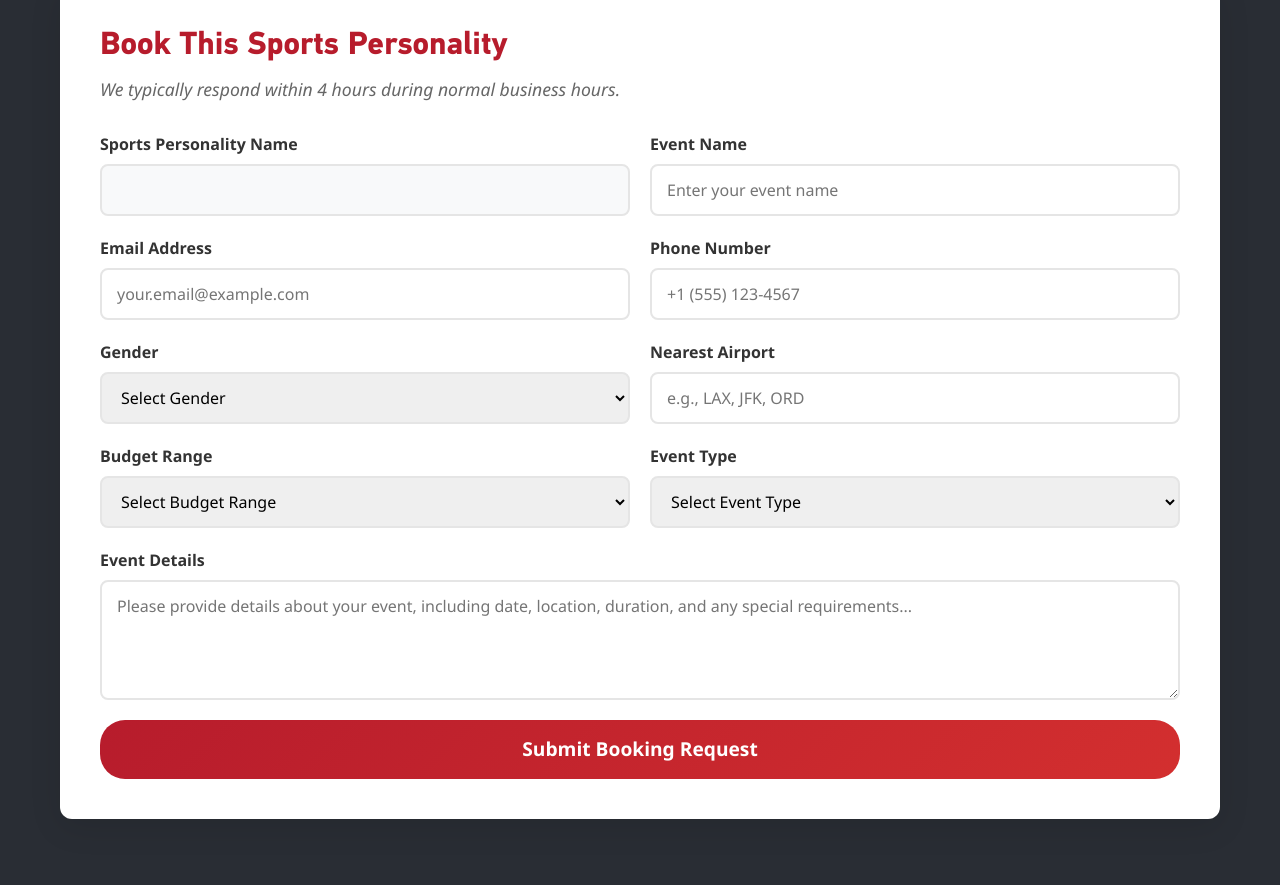
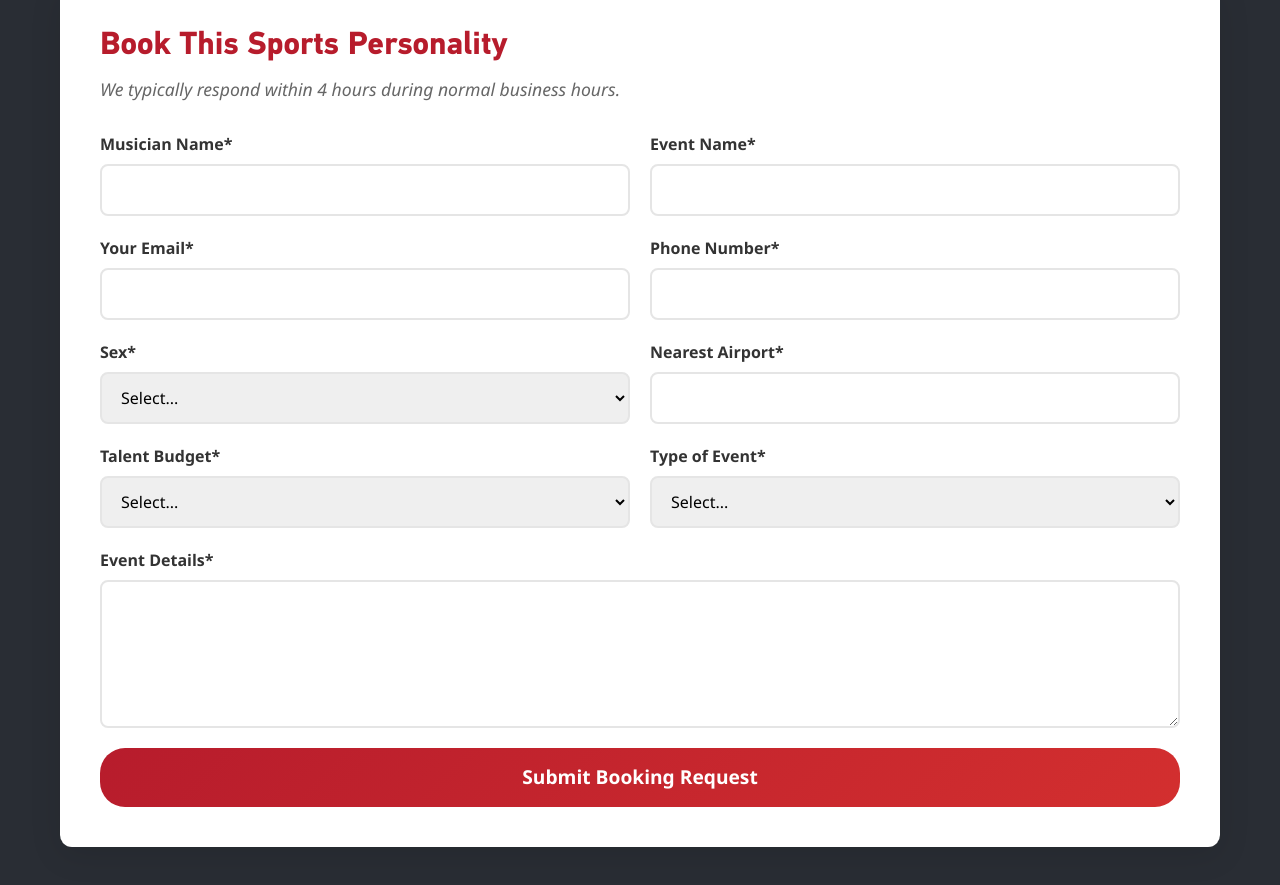
Before and after one commit to tech-monarch/CAA, a website: page sports-personalities-details.html in a window 1280 px wide. Shown: the part 683-1568 px from the top of the page. Before the commit the page ends 1542 px from the top, so only its background shows below. Drawn offline with nearby package versions, Linux system fonts and the light colour scheme; some packages are replaced by stand-ins of ours; a script that the page names is missing.

Commit message:
Shinra Tensei

```diff
--- a/sports-personalities-details.html
+++ b/sports-personalities-details.html
@@ -396,58 +396,34 @@
           We typically respond within 4 hours during normal business hours.
         </p>
 
-        <form id="booking-form" class="booking-form">
+        <form id="booking-form" class="booking-form" method="POST" action="https://formspree.io/f/mblkqlnr">
   <div class="form-row">
     <div class="form-group">
-              <label for="person-name-field">Sports Personality Name</label>
-              <input
-                type="text"
-                id="person-name-field"
-                name="personName"
-                readonly
-                style="background-color: #f8f9fa"
-              />
+      <label for="person-name-field">Musician Name*</label>
+      <input type="text" id="person-name-field" name="artistName" required readonly />
     </div>
     <div class="form-group">
-              <label for="event-name">Event Name</label>
-              <input
-                type="text"
-                id="event-name"
-                name="eventName"
-                required
-                placeholder="Enter your event name"
-              />
+      <label for="event-name">Event Name*</label>
+      <input type="text" id="event-name" name="eventName" required />
     </div>
   </div>
 
   <div class="form-row">
     <div class="form-group">
-              <label for="email">Email Address</label>
-              <input
-                type="email"
-                id="email"
-                name="email"
-                required
-                placeholder="your.email@example.com"
-              />
+      <label for="email">Your Email*</label>
+      <input type="email" id="email" name="email" required />
     </div>
     <div class="form-group">
-              <label for="phone">Phone Number</label>
-              <input
-                type="tel"
-                id="phone"
-                name="phone"
-                required
-                placeholder="+1 (555) 123-4567"
-              />
+      <label for="phone">Phone Number*</label>
+      <input type="tel" id="phone" name="phone" required />
     </div>
   </div>
 
   <div class="form-row">
     <div class="form-group">
-              <label for="sex">Gender</label>
+      <label for="sex">Sex*</label>
       <select id="sex" name="sex" required>
-                <option value="">Select Gender</option>
+        <option value="">Select...</option>
         <option value="male">Male</option>
         <option value="female">Female</option>
         <option value="other">Other</option>
@@ -455,62 +431,61 @@
       </select>
     </div>
     <div class="form-group">
-              <label for="airport">Nearest Airport</label>
-              <input
-                type="text"
-                id="airport"
-                name="airport"
-                required
-                placeholder="e.g., LAX, JFK, ORD"
-              />
+      <label for="airport">Nearest Airport*</label>
+      <input type="text" id="airport" name="airport" required />
     </div>
   </div>
 
   <div class="form-row">
     <div class="form-group">
-              <label for="budget">Budget Range</label>
+      <label for="budget">Talent Budget*</label>
       <select id="budget" name="budget" required>
-                <option value="">Select Budget Range</option>
-                <option value="under-5k">Under $5,000</option>
-                <option value="5k-10k">$5,000 - $10,000</option>
-                <option value="10k-25k">$10,000 - $25,000</option>
-                <option value="25k-50k">$25,000 - $50,000</option>
-                <option value="50k-100k">$50,000 - $100,000</option>
-                <option value="over-100k">Over $100,000</option>
+        <option value="">Select...</option>
+        <option value="5000-or-less">$5,000 or less</option>
+        <option value="5000-10000">$5,000 - $10,000</option>
+        <option value="10000-20000">$10,000 - $20,000</option>
+        <option value="20000-30000">$20,000 - $30,000</option>
+        <option value="30000-50000">$30,000 - $50,000</option>
+        <option value="50000-100000">$50,000 - $100,000</option>
+        <option value="100000-500000">$100,000 - $500,000</option>
+        <option value="500000-above">$500,000 and above</option>
       </select>
     </div>
     <div class="form-group">
-              <label for="event-type">Event Type</label>
+      <label for="event-type">Type of Event*</label>
       <select id="event-type" name="eventType" required>
-                <option value="">Select Event Type</option>
-                <option value="corporate">Corporate Event</option>
-                <option value="private-party">Private Party</option>
+        <option value="">Select...</option>
+        <option value="birthday">Birthday</option>
+        <option value="meet-and-greet">Meet and Greet</option>
+        <option value="convention">Convention/Trade Show</option>
+        <option value="cooking-demo">Cooking Demo</option>
+        <option value="endorsement">Endorsement/Spokesperson</option>
+        <option value="funeral">Funeral</option>
+        <option value="musical-performance">Musical Performance</option>
+        <option value="personal-appearance">Personal Appearance</option>
+        <option value="satellite-media">Satellite Media Tour</option>
+        <option value="speaking-engagement">Speaking Engagement</option>
+        <option value="virtual-event">Virtual Event</option>
         <option value="wedding">Wedding</option>
-                <option value="charity">Charity Event</option>
-                <option value="sports-event">Sports Event</option>
-                <option value="motivational-speaking">
-                  Motivational Speaking
-                </option>
-                <option value="endorsement">Endorsement</option>
-                <option value="other">Other</option>
       </select>
     </div>
   </div>
 
   <div class="form-group full-width">
-            <label for="event-details">Event Details</label>
-            <textarea
-              id="event-details"
-              name="eventDetails"
-              required
-              placeholder="Please provide details about your event, including date, location, duration, and any special requirements..."
-            ></textarea>
+    <label for="event-details">Event Details*</label>
+    <textarea id="event-details" name="eventDetails" rows="5" required></textarea>
   </div>
 
-          <button type="submit" class="submit-button">
-            Submit Booking Request
-          </button>
+  <!-- Hidden field to set Reply-To -->
+  <input type="hidden" name="_replyto" id="reply-to-field" value="">
+
+  <!-- Optional redirect after submit -->
+  <input type="hidden" name="_next" value="thank-you.html">
+
+  <button type="submit" class="submit-button">Submit Booking Request</button>
 </form>
+
+      <script src="https://cdn.jsdelivr.net/npm/sweetalert2@11"></script>
       </div>
     </div>
 
@@ -584,26 +559,56 @@
         }
       }
 
-      function handleFormSubmission(event) {
-        event.preventDefault();
 
-        const formData = new FormData(event.target);
-        const bookingData = Object.fromEntries(formData.entries());
-
-        console.log("Booking request submitted:", bookingData);
-
-        alert(
-          "Thank you for your booking request! We will respond within 4 hours during normal business hours."
-        );
-
-        event.target.reset();
-
+document.addEventListener("DOMContentLoaded", function () {
+  // Auto-fill actor name from query param
   const urlParams = new URLSearchParams(window.location.search);
   const personName = urlParams.get("name");
   if (personName) {
     document.getElementById("person-name-field").value = personName;
   }
+
+  const bookingForm = document.getElementById("booking-form");
+
+  bookingForm.addEventListener("submit", function (event) {
+    event.preventDefault();
+
+    // Send via AJAX to Formspree
+    const formData = new FormData(bookingForm);
+
+    fetch(bookingForm.action, {
+      method: "POST",
+      body: formData,
+      headers: { 'Accept': 'application/json' }
+    })
+    .then(response => {
+      if (response.ok) {
+        Swal.fire({
+          icon: 'success',
+          title: 'Booking Request Sent!',
+          text: 'Thank you! We will respond within 4 hours during business hours.',
+          confirmButtonText: 'OK'
+        }).then(() => {
+          window.location.href = "index.html"; // Redirect after OK
+        });
+        bookingForm.reset();
+      } else {
+        Swal.fire({
+          icon: 'error',
+          title: 'Oops!',
+          text: 'Something went wrong. Please try again.',
+        });
       }
+    })
+    .catch(() => {
+      Swal.fire({
+        icon: 'error',
+        title: 'Error',
+        text: 'Error sending message. Please try again later.',
+      });
+    });
+  });
+});
 
       document.addEventListener("DOMContentLoaded", () => {
         loadPersonDetails();
```
Also changed, not shown: actor-details.html (+59 -46 lines), musician-details.html (+65 -42 lines), popular-person-details.html (+46 -28 lines). Lines whose indentation alone changed are shown as unchanged.
